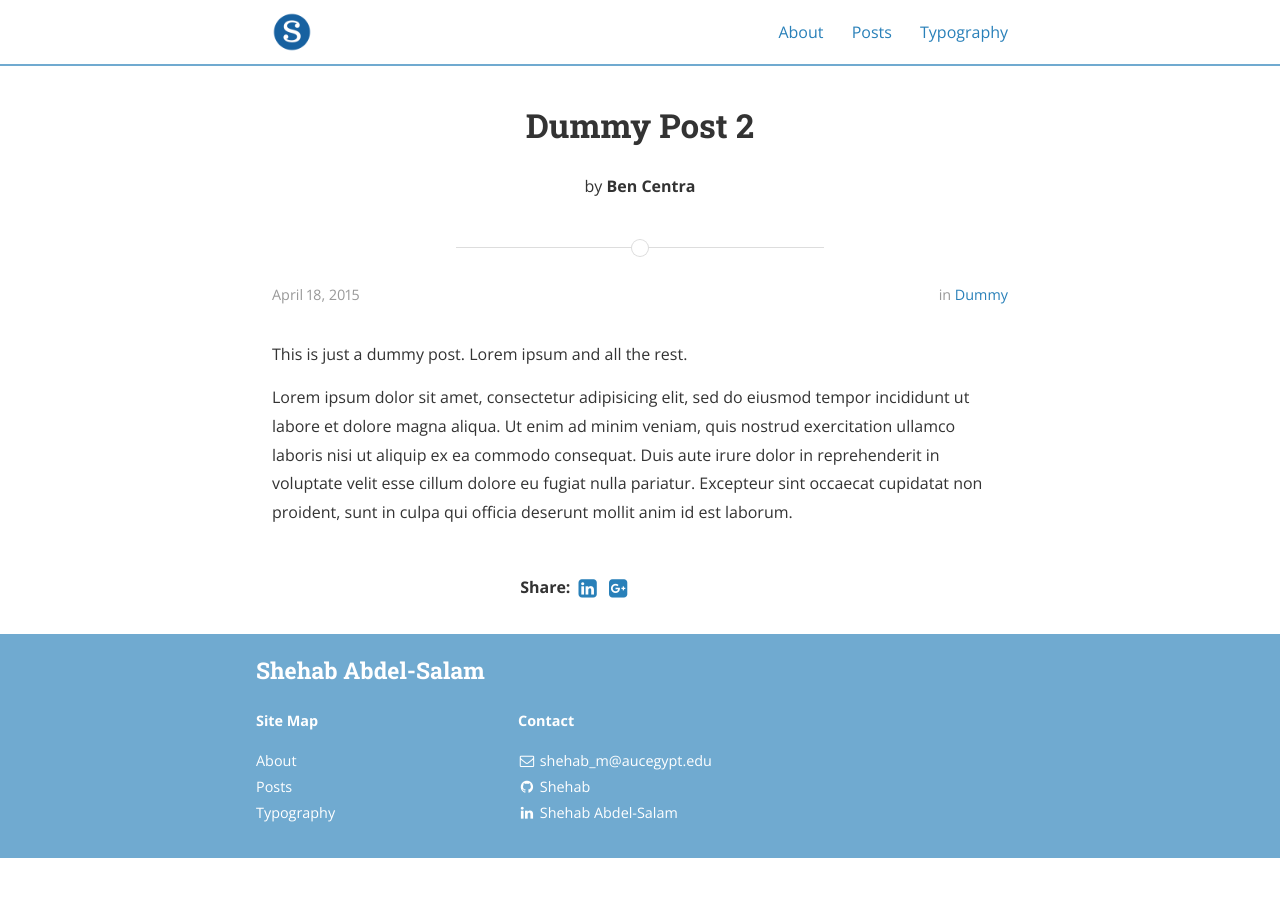
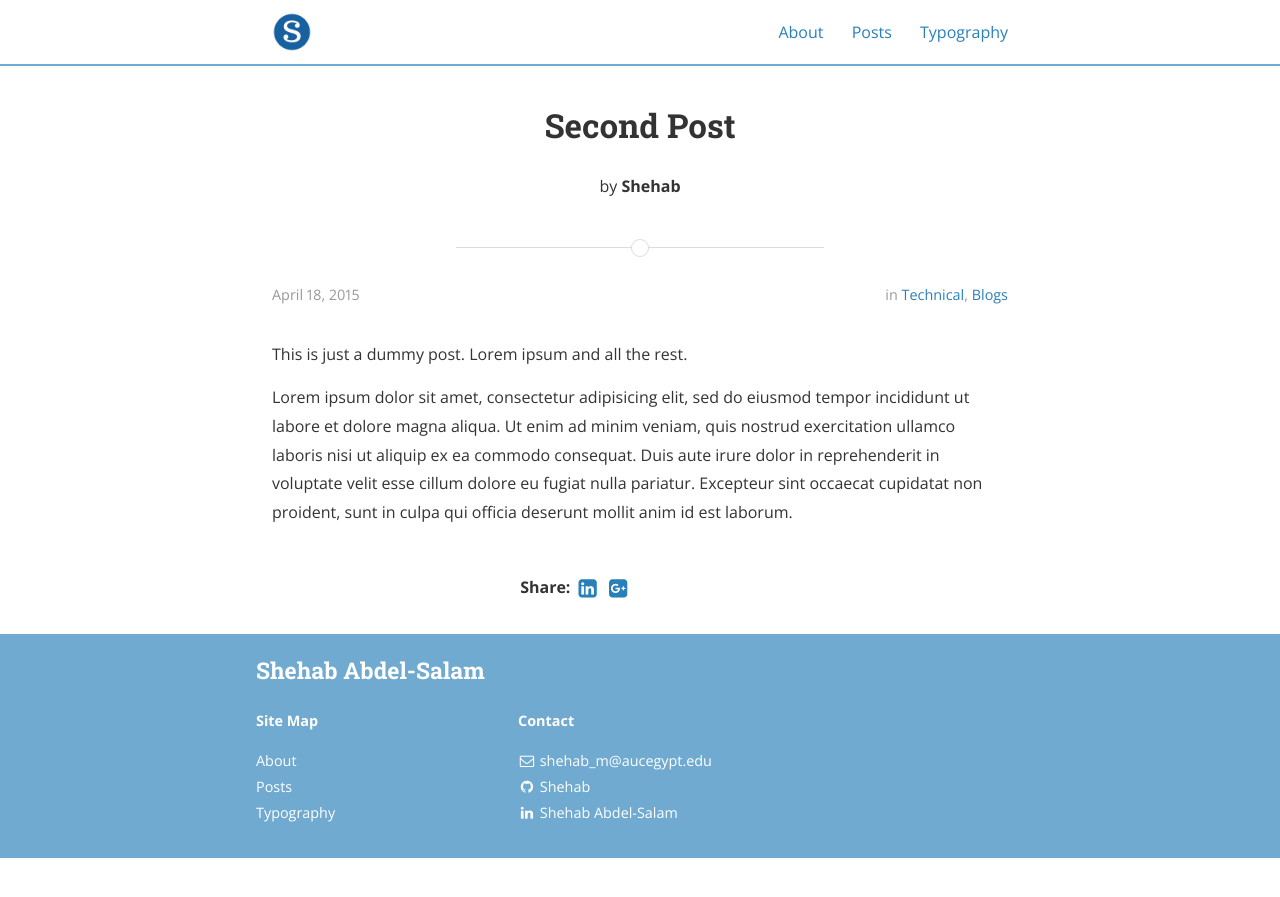
Before and after one commit to ShehabCE/shehabce.github.io, a Jekyll site: the page built from _posts/2015-04-18-dummy2.markdown, in a window 1280 px wide. Shown: the top 897 px of the page. Built offline with Jekyll 4.4.1, drawn with Linux system fonts in a browser that asks for light colours; nearby versions of some CDN libraries.

Commit message:
changing cat and tag

```diff
--- a/_config.yml
+++ b/_config.yml
@@ -52,6 +52,9 @@ descriptions:
     desc: "Posts describing Jekyll setup techniques."
 
   - cat: Blogs
+    desc: "Sharing my thoughts."
+
+  - cat: Technical Blogs
     desc: "Sharing my thoughts."
 
   - cat: Projects
--- a/_posts/2015-04-18-dummy.markdown
+++ b/_posts/2015-04-18-dummy.markdown
@@ -1,9 +1,9 @@
 ---
 layout: post
-title:  "Dummy Post"
+title:  "First Post"
 date:   2015-04-18 08:43:59
-author: Ben Centra
-categories: Dummy
+author: Shehab
+categories: Blogs
 ---
 
 This is just a dummy post. Lorem ipsum and all the rest.
--- a/_posts/2015-04-18-dummy2.markdown
+++ b/_posts/2015-04-18-dummy2.markdown
@@ -1,9 +1,9 @@
 ---
 layout: post
-title:  "Dummy Post 2"
+title:  "Second Post"
 date:   2015-04-18 08:43:59
-author: Ben Centra
-categories: Dummy
+author: Shehab
+categories: Technical Blogs
 ---
 
 This is just a dummy post. Lorem ipsum and all the rest.
```
